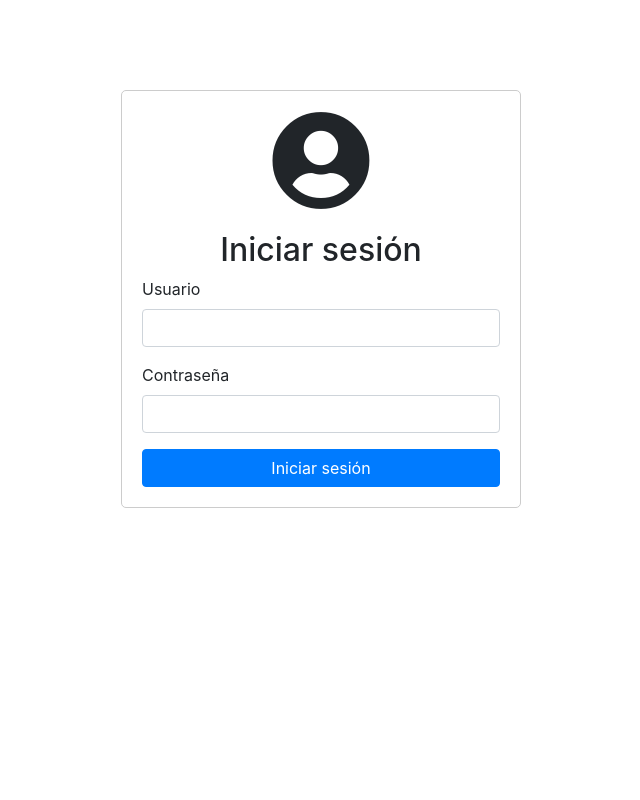
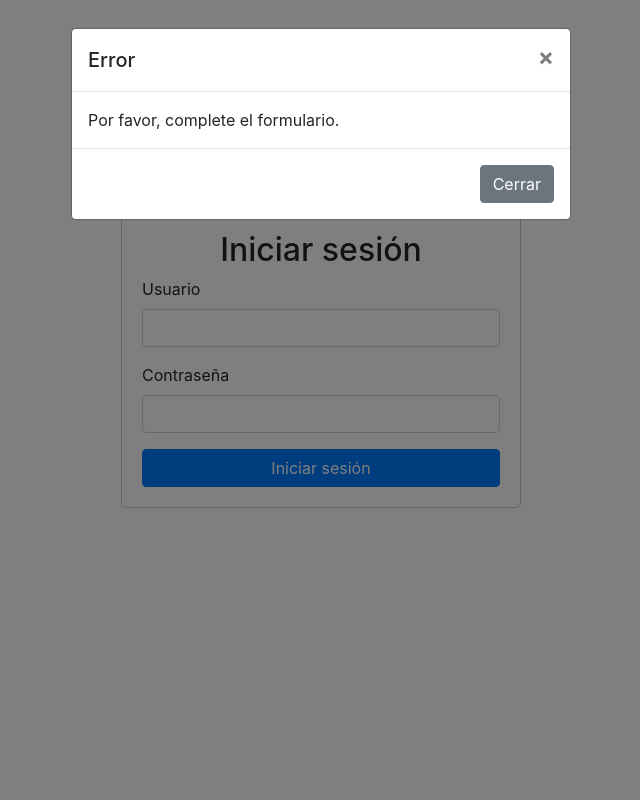
Before and after one commit to Stefanny26/Proyecto_Palma, a PHP site: the page made by src/login.php in a window 1280 px wide. Shown: the whole page, without its empty margins (319-959 px from the left). Run offline with PHP 8.4, Linux system fonts and the light colour scheme; the visitor is signed in with stand-in values (Sample User, id 1); tables that the repository leaves empty hold one stand-in row (values such as "Sample post").

Commit message:
Permisos

```diff
--- a/src/login.php
+++ b/src/login.php
@@ -16,7 +16,6 @@
             border: 1px solid #ccc;
             border-radius: 5px;
             background-color: #fff;
-
         }
         .login-container h2 {
             text-align: center;
@@ -31,9 +30,9 @@
 </head>
 <body>
     <div class="login-container">
-        <i class="fas fa-user-circle "></i>
+        <i class="fas fa-user-circle"></i>
         <h2>Iniciar sesión</h2>
-        <form action="login_process.php" method="POST">
+        <form id="loginForm" action="login_process.php" method="POST">
             <div class="form-group">
                 <label for="username">Usuario</label>
                 <input type="text" class="form-control" id="username" name="username" required>
@@ -45,8 +44,40 @@
             <button type="submit" class="btn btn-primary btn-block">Iniciar sesión</button>
         </form>
     </div>
+
+    <!-- Modal de Error -->
+    <div class="modal fade" id="errorModal" tabindex="-1" role="dialog" aria-labelledby="errorModalLabel" aria-hidden="true">
+        <div class="modal-dialog" role="document">
+            <div class="modal-content">
+                <div class="modal-header">
+                    <h5 class="modal-title" id="errorModalLabel">Error</h5>
+                    <button type="button" class="close" data-dismiss="modal" aria-label="Close">
+                        <span aria-hidden="true">&times;</span>
+                    </button>
+                </div>
+                <div class="modal-body" id="errorMessage">
+                    <!-- Mensaje de error aquí -->
+                </div>
+                <div class="modal-footer">
+                    <button type="button" class="btn btn-secondary" data-dismiss="modal">Cerrar</button>
+                </div>
+            </div>
+        </div>
+    </div>
+
     <script src="https://code.jquery.com/jquery-3.5.1.slim.min.js"></script>
     <script src="https://cdn.jsdelivr.net/npm/@popperjs/core@2.9.3/dist/umd/popper.min.js"></script>
     <script src="https://stackpath.bootstrapcdn.com/bootstrap/4.5.2/js/bootstrap.min.js"></script>
+    <script>
+        // Verifica si hay un mensaje de error en la URL
+        const urlParams = new URLSearchParams(window.location.search);
+        const errorMessage = urlParams.get('error');
+
+        if (errorMessage) {
+            // Muestra el modal con el mensaje de error
+            document.getElementById('errorMessage').innerText = decodeURIComponent(errorMessage);
+            $('#errorModal').modal('show');
+        }
+    </script>
 </body>
 </html>
```
Also changed, not shown: src/login_process.php (+6 -4 lines).
